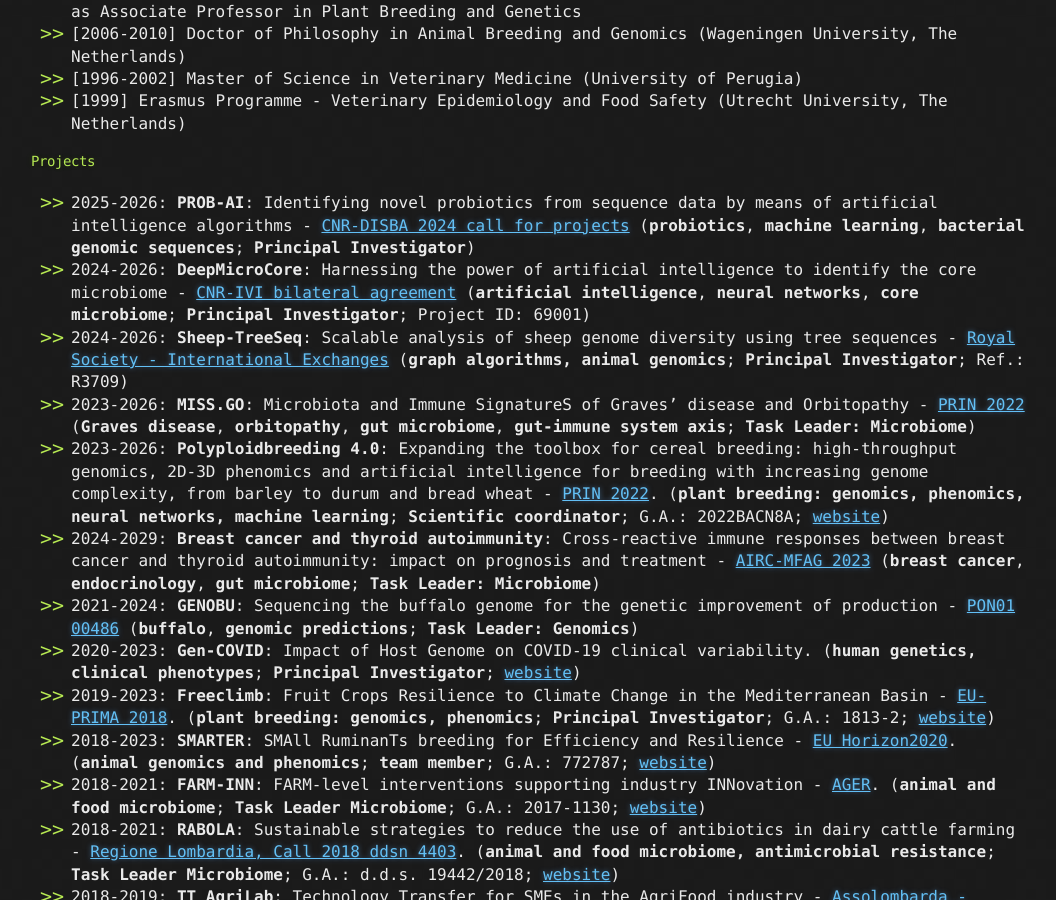
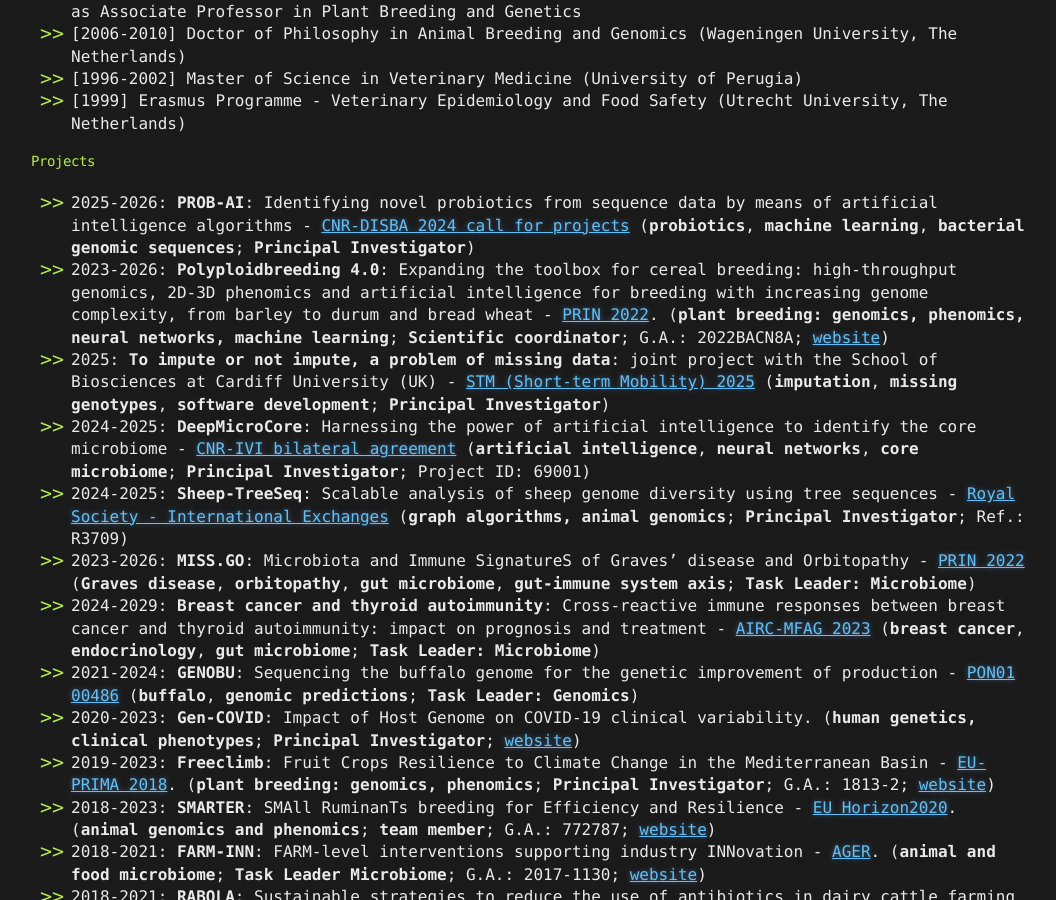
Before and after one commit to bioinformateachers/bioinformateachers.github.io, a Jekyll site: the page built from filippo.md, in a window 1280 px wide and 900 px high, scrolled down 3176 px. Shown: the whole window, without its empty margins (109-1165 px from the left). Built offline with Jekyll 4.4.1, drawn with Linux system fonts in a browser that asks for light colours.

Commit message:
added: STM 2025

```diff
--- a/filippo.md
+++ b/filippo.md
@@ -114,10 +114,11 @@ Very smart people who I had the honor of mentoring:
 #### Projects
 
 - 2025-2026: **PROB-AI**: Identifying novel probiotics from sequence data by means of artificial intelligence algorithms - [CNR-DISBA 2024 call for projects](https://www.urp.cnr.it/node/14158) (**probiotics**, **machine learning**, **bacterial genomic sequences**; **Principal Investigator**)
-- 2024-2026: **DeepMicroCore**: Harnessing the power of artificial intelligence to identify the core microbiome - [CNR-IVI bilateral agreement](https://www.cnr.it/en/bilateral-agreements/agreement/85/ivi-the-institute-for-artificial-intelligence-research-and-development-of-serbia) (**artificial intelligence**, **neural networks**, **core microbiome**; **Principal Investigator**; Project ID: 69001)
-- 2024-2026: **Sheep-TreeSeq**: Scalable analysis of sheep genome diversity using tree sequences - [Royal Society - International Exchanges](https://royalsociety.org/grants/international-exchanges/) (**graph algorithms, animal genomics**; **Principal Investigator**; Ref.: R3709)
+- 2023-2026: **Polyploidbreeding 4.0**: Expanding the toolbox for cereal breeding: high-throughput genomics, 2D-3D phenomics and artificial intelligence for breeding with increasing genome complexity, from barley to durum and bread wheat - [PRIN 2022](https://prin.mur.gov.it/Iniziative/Detail?key=FiJNdaCuA71Xq3jYMAuZeQ%3D%3D). (**plant breeding: genomics, phenomics, neural networks, machine learning**; **Scientific coordinator**; G.A.: 2022BACN8A; [website](https://polyploidbreeding.ibba.cnr.it/))
+- 2025: **To impute or not impute, a problem of missing data**: joint project with the School of Biosciences at Cardiff University (UK) - [STM (Short-term Mobility) 2025](https://www.cnr.it/sites/default/files/public/upload/2025/06/09/Provvedimento_graduatoria_DISBA_2025_signed_prot_204618_06_06_2025.pdf) (**imputation**, **missing genotypes**, **software development**; **Principal Investigator**)
+- 2024-2025: **DeepMicroCore**: Harnessing the power of artificial intelligence to identify the core microbiome - [CNR-IVI bilateral agreement](https://www.cnr.it/en/bilateral-agreements/agreement/85/ivi-the-institute-for-artificial-intelligence-research-and-development-of-serbia) (**artificial intelligence**, **neural networks**, **core microbiome**; **Principal Investigator**; Project ID: 69001)
+- 2024-2025: **Sheep-TreeSeq**: Scalable analysis of sheep genome diversity using tree sequences - [Royal Society - International Exchanges](https://royalsociety.org/grants/international-exchanges/) (**graph algorithms, animal genomics**; **Principal Investigator**; Ref.: R3709)
 - 2023-2026: **MISS.GO**: Microbiota and Immune SignatureS of Graves’ disease and Orbitopathy - [PRIN 2022](https://prin.mur.gov.it/Ricerca?Filtro.Anno=%25&Filtro.Ateneo=%25&Filtro.Argomento=&Filtro.Cognome=Muller) (**Graves disease**, **orbitopathy**, **gut microbiome**, **gut-immune system axis**; **Task Leader: Microbiome**)
-- 2023-2026: **Polyploidbreeding 4.0**: Expanding the toolbox for cereal breeding: high-throughput genomics, 2D-3D phenomics and artificial intelligence for breeding with increasing genome complexity, from barley to durum and bread wheat - [PRIN 2022](https://prin.mur.gov.it/Iniziative/Detail?key=FiJNdaCuA71Xq3jYMAuZeQ%3D%3D). (**plant breeding: genomics, phenomics, neural networks, machine learning**; **Scientific coordinator**; G.A.: 2022BACN8A; [website](https://polyploidbreeding.ibba.cnr.it/))
 - 2024-2029: **Breast cancer and thyroid autoimmunity**: Cross-reactive immune responses between breast cancer and thyroid autoimmunity: impact on prognosis and treatment - [AIRC-MFAG 2023](https://www.airc.it/fondazione/cosa-facciamo/cosa-finanziamo/my-first-airc-grant) (**breast cancer**, **endocrinology**, **gut microbiome**; **Task Leader: Microbiome**)
 - 2021-2024: **GENOBU**: Sequencing the buffalo genome for the genetic improvement of production - [PON01 00486](https://www.cnr.it/it/progetti-di-ricerca/progetto/31396/genobu-sequenziamento-del-genoma-bufalino-per-il-miglioramento-qualiquantitativo-delle-produzioni-agro-alimentari-dba-ad004-178) (**buffalo**, **genomic predictions**; **Task Leader: Genomics**)
 - 2020-2023: **Gen-COVID**: Impact of Host Genome on COVID-19 clinical variability. (**human genetics, clinical phenotypes**; **Principal Investigator**; [website](https://sites.google.com/dbm.unisi.it/gen-covid))
```
